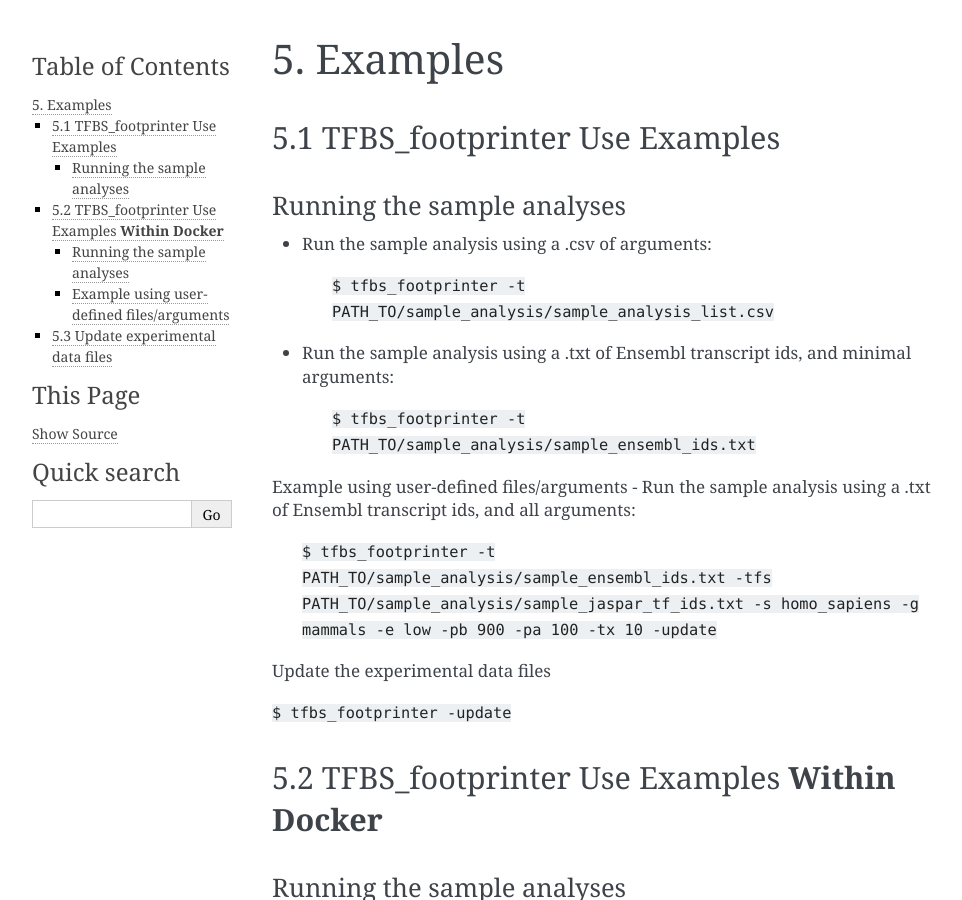
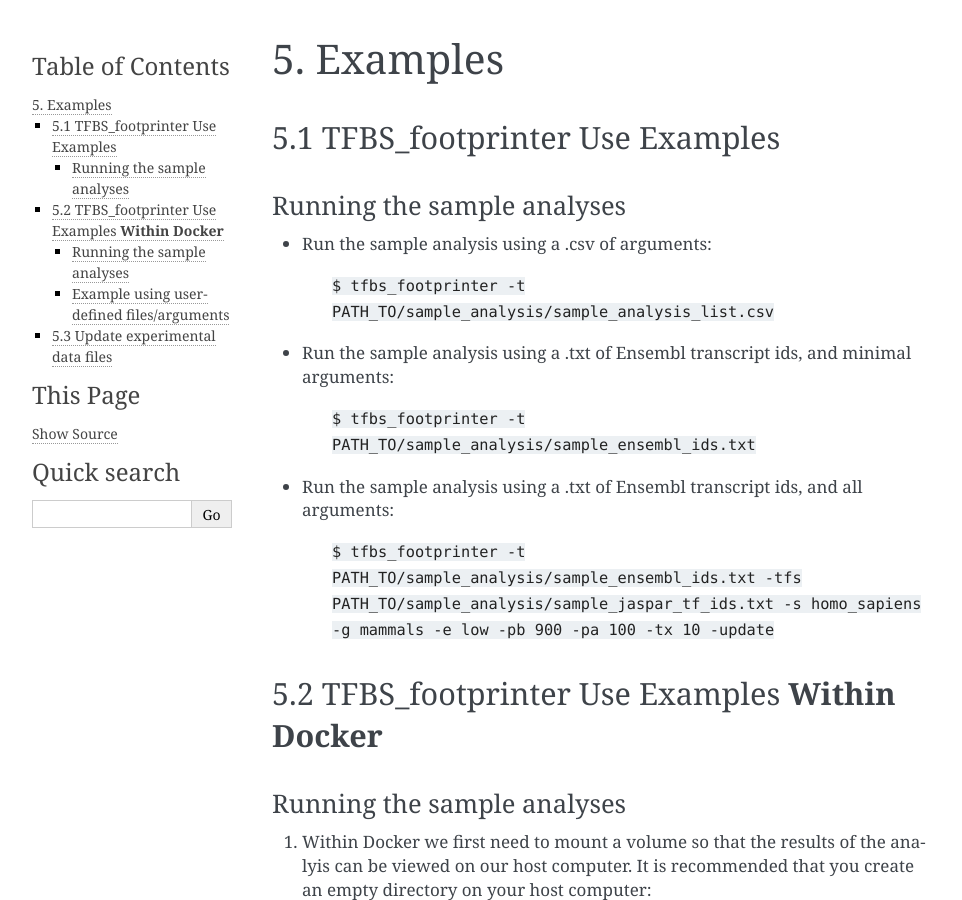
Before and after one commit to thirtysix/TFBS_footprinting, a Sphinx documentation site: the page built from docs/examples.rst, in a window 1280 px wide and 900 px high. Shown: the whole window, without its empty margins (148-1110 px from the left). Built offline with Sphinx 7.4.7, drawn with Linux system fonts in a browser that asks for light colours; some of the changed text lies outside the part shown.

Commit message:
update examples doc

```diff
--- a/docs/examples.rst
+++ b/docs/examples.rst
@@ -16,14 +16,9 @@ Running the sample analyses
 
 	``$ tfbs_footprinter -t PATH_TO/sample_analysis/sample_ensembl_ids.txt``
 
-Example using user-defined files/arguments
 - Run the sample analysis using a .txt of Ensembl transcript ids, and all arguments:
 
 	``$ tfbs_footprinter -t PATH_TO/sample_analysis/sample_ensembl_ids.txt -tfs PATH_TO/sample_analysis/sample_jaspar_tf_ids.txt -s homo_sapiens -g mammals -e low -pb 900 -pa 100 -tx 10 -update``
-
-Update the experimental data files
-
-``$ tfbs_footprinter -update``
 
 
 ---------------------------------------------------
```
Also changed, not shown: other parts of docs/examples.rst (+3 -0 lines), 5 other files.
